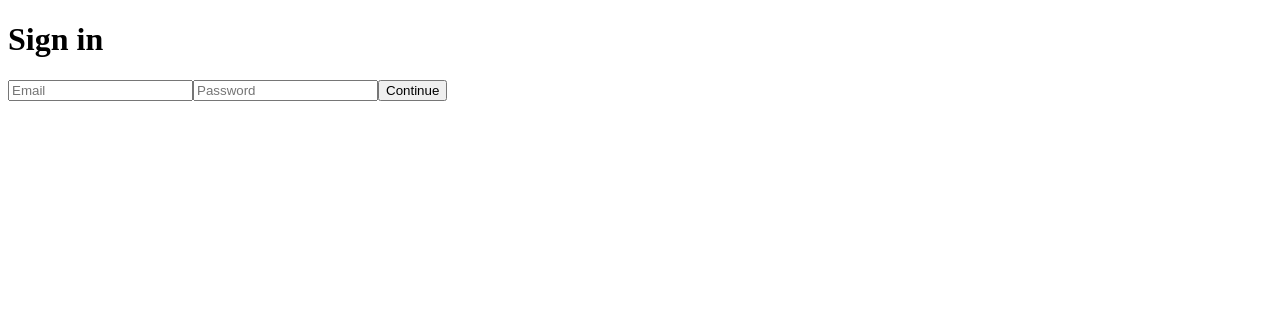
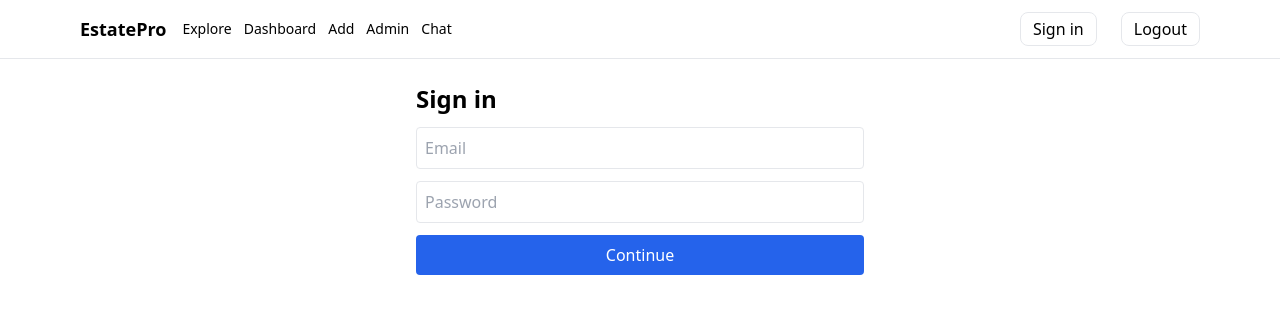
Before and after one commit to amitkumar97097/-Real-Estate-Web-Application, a Next.js app in the folder frontend/: page /auth/login in a window 1280 px wide. Shown: the top 314 px of the page. Built offline with nearby package versions, Linux system fonts and the light colour scheme; no server answers.

Commit message:
Update and rename frontend/pages/app /layout.js to frontend/pages/_app.js

```diff
--- /dev/null
+++ b/frontend/pages/_app.js
@@ -0,0 +1,15 @@
+import "../styles/globals.css";
+import Navbar from "../components/Navbar";
+
+function MyApp({ Component, pageProps }) {
+  return (
+    <>
+      <Navbar />
+      <main className="max-w-6xl mx-auto px-4 py-6">
+        <Component {...pageProps} />
+      </main>
+    </>
+  );
+}
+
+export default MyApp;
```
Also changed, not shown: frontend/pages/app /layout.js (deleted, +0 -18 lines).
